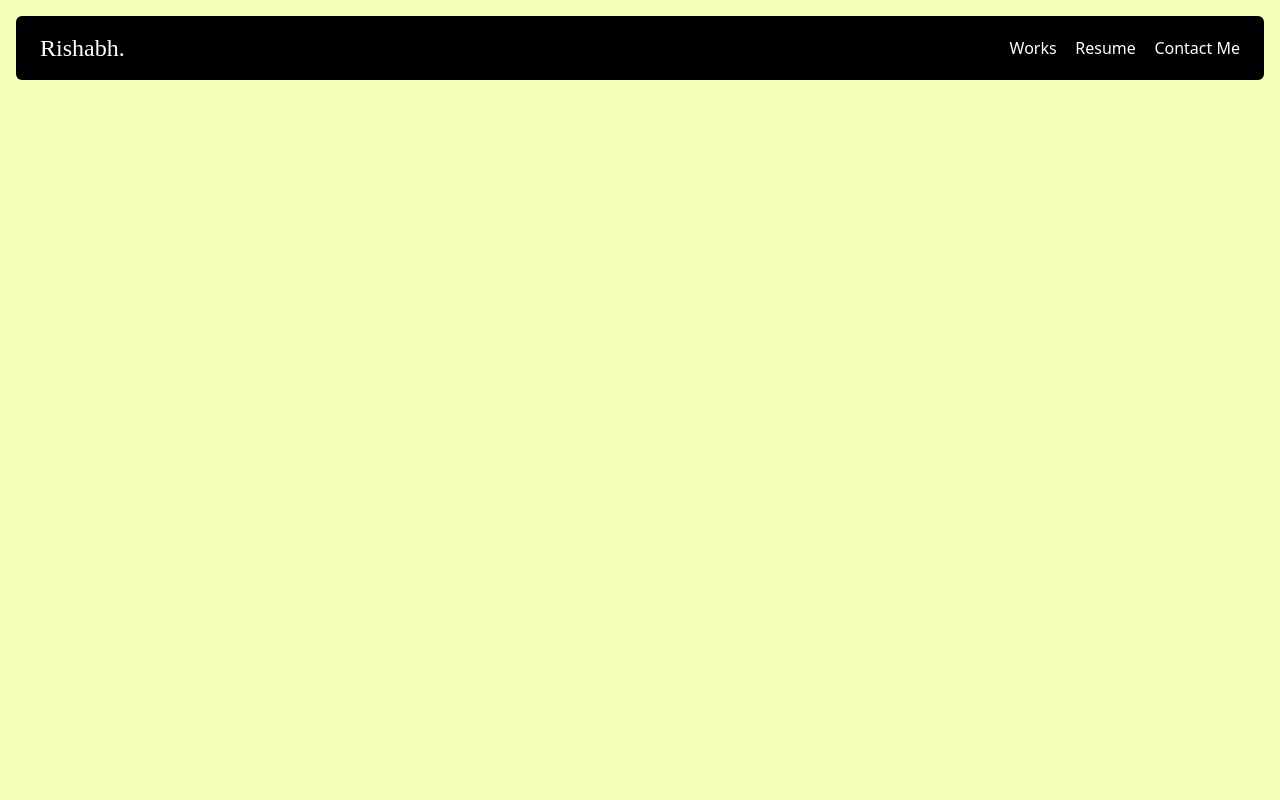
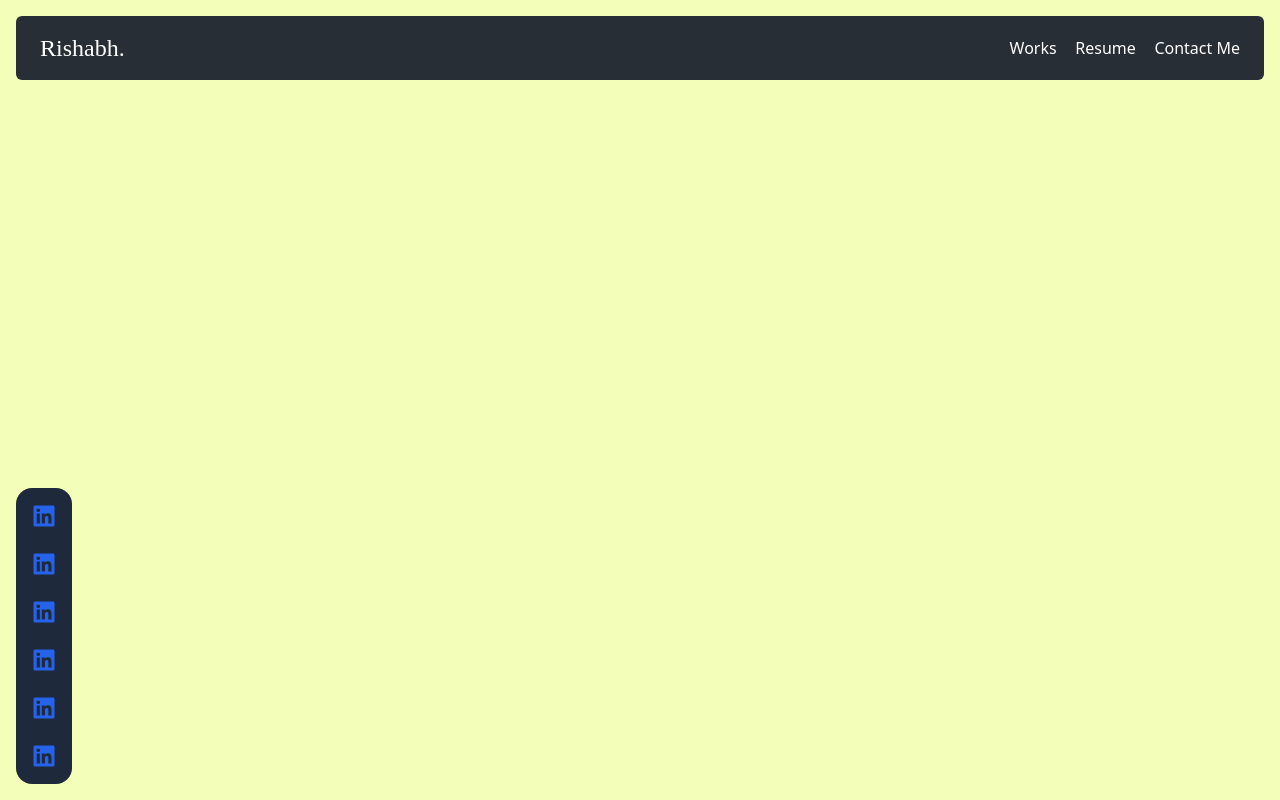
Before and after one commit to rishabhguptajs/personal_portfolio, a Next.js app: page / in a window 1280 px wide. Built offline with nearby package versions, Linux system fonts and the light colour scheme.

Commit message:
worked on sidebar

```diff
--- a/package.json
+++ b/package.json
@@ -14,6 +14,7 @@
     "next": "14.2.5",
     "react": "^18",
     "react-dom": "^18",
+    "react-icons": "^5.2.1",
     "tailwind-merge": "^2.4.0"
   },
   "devDependencies": {
--- a/src/app/components/navbar.tsx
+++ b/src/app/components/navbar.tsx
@@ -3,7 +3,7 @@ import React from 'react'
 
 const Navbar: React.FC = () => {
   return (
-    <nav className='rounded-md flex flex-row justify-between w-full bg-black p-2 items-center'>
+    <nav className='rounded-md flex flex-row justify-between w-full bg-gray-900/90 p-2 items-center'>
         <span className='text-white hover:text-[#FFDE4D] cursor-pointer p-2 ml-2 font-headers text-2xl'>
             <Link href='/'>Rishabh.</Link>
         </span>
--- /dev/null
+++ b/src/app/components/sidebar.tsx
@@ -0,0 +1,33 @@
+import React from 'react';
+import { FaLinkedin } from 'react-icons/fa';
+
+const SideBar: React.FC = () => {
+  return (
+    <nav>
+        {/* a sidebar for links of socials */}
+
+        <div className='flex flex-col justify-center transition-all items-center gap-2 p-2 rounded-2xl hover:w-[330%]  bg-slate-800'>
+            <a href='https://www.linkedin.com/in/sytem/' target='_blank' className='text-white hover:text-[#FFDE4D] cursor-pointer p-2 font-headers text-2xl flex flex-col'>
+                <FaLinkedin className=' text-blue-600' />
+            </a>
+            <a href='https://www.linkedin.com/in/rishabhguptajs/' target='_blank' className='text-white hover:text-[#FFDE4D] cursor-pointer p-2 font-headers text-2xl'>
+                <FaLinkedin className=' text-blue-600' />
+            </a>
+            <a href='https://www.linkedin.com/in/rishabhguptajs/' target='_blank' className='text-white hover:text-[#FFDE4D] cursor-pointer p-2 font-headers text-2xl'>
+                <FaLinkedin className=' text-blue-600' />
+            </a>
+            <a href='https://www.linkedin.com/in/rishabhguptajs/' target='_blank' className='text-white hover:text-[#FFDE4D] cursor-pointer p-2 font-headers text-2xl'>
+                <FaLinkedin className=' text-blue-600' />
+            </a>
+            <a href='https://www.linkedin.com/in/rishabhguptajs/' target='_blank' className='text-white hover:text-[#FFDE4D] cursor-pointer p-2 font-headers text-2xl'>
+                <FaLinkedin className=' text-blue-600' />
+            </a>
+            <a href='https://www.linkedin.com/in/rishabhguptajs/' target='_blank' className='text-white hover:text-[#FFDE4D] cursor-pointer p-2 font-headers text-2xl'>
+                <FaLinkedin className=' text-blue-600' />
+            </a>
+        </div>
+    </nav>
+  )
+}
+
+export default SideBar
--- a/src/app/page.tsx
+++ b/src/app/page.tsx
@@ -1,10 +1,14 @@
 import Image from "next/image";
 import Navbar from "./components/navbar";
+import SideBar from "./components/sidebar";
 
 export default function Home() {
   return (
     <div className="m-4">
       <Navbar />
+      <div className="fixed bottom-4">
+        <SideBar />
+      </div>
     </div>
   )
 }
```
Also changed, not shown: 1 other file (tests, documents, lock files or other folders).
